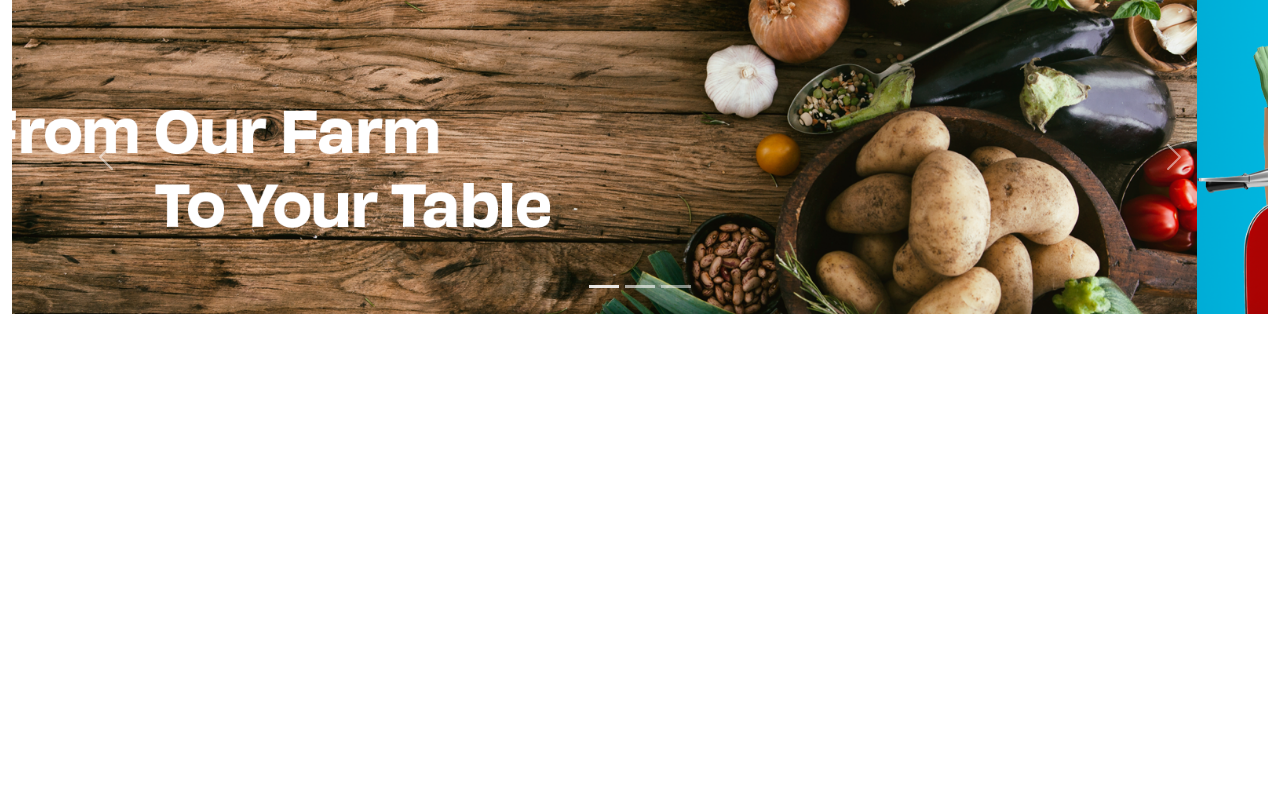
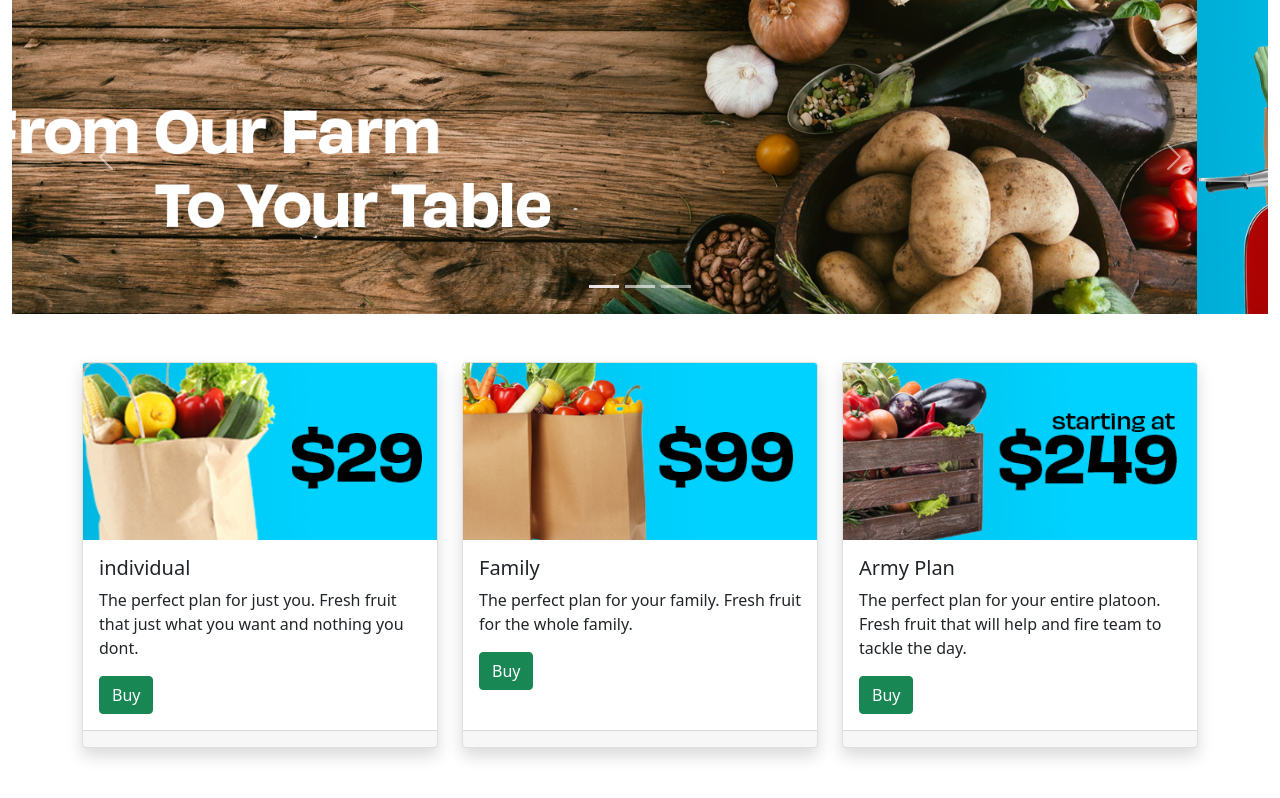
Before and after one commit to JeffSagen/CF-Carousel, a plain HTML site: page index.html in a window 1280 px wide. Drawn offline with nearby package versions, Linux system fonts and the light colour scheme.

Commit message:
Update index.html

```diff
--- a/index.html
+++ b/index.html
@@ -43,6 +43,52 @@
                 </button>
 
             </div>
+            <div class="container pt-5">
+                <div class="row row-cols-1 row-cols-md-3 gy-4">
+                    <div class="col">
+                        <div class="card h-100 shadow">
+                            <img src="/img/indplan.png" alt="individual plan" class="card-img-top">
+                            <div class="card-body">
+                                <h5 class="card-title"> individual</h5>
+                                <p class="card-text">The perfect plan for just you. Fresh fruit that just what you want and nothing you dont.</p>
+                                <a href="#" class="btn btn-success">Buy</a>
+                            </div>
+                            <div class="card-footer">
+                                <small class="text-muted"></small>
+                            </div>
+                        </div>
+
+                    </div>
+                    <div class="col">
+                        <div class="card h-100 shadow">
+                            <img src="/img/FamilyPlan.png" alt="family plan" class="card-img-top">
+                            <div class="card-body">
+                                <h5 class="card-title"> Family</h5>
+                                <p class="card-text">The perfect plan for your family. Fresh fruit for the whole family.</p>
+                                <a href="#" class="btn btn-success">Buy</a>
+                            </div>
+                            <div class="card-footer">
+                                <small class="text-muted"></small>
+                            </div>
+                        </div>
+
+                    </div>
+                    <div class="col">
+                        <div class="card h-100 shadow">
+                            <img src="/img/armyplan.png" alt="army plan" class="card-img-top">
+                            <div class="card-body">
+                                <h5 class="card-title"> Army Plan</h5>
+                                <p class="card-text">The perfect plan for your entire platoon. Fresh fruit that will help and fire team to tackle the day.</p>
+                                <a href="#" class="btn btn-success">Buy</a>
+                            </div>
+                            <div class="card-footer">
+                                <small class="text-muted"></small>
+                            </div>
+                        </div>
+
+                    </div>
+                </div>
+            </div>
     </div>
 
     <!-- Bootstrap JS -->
```
